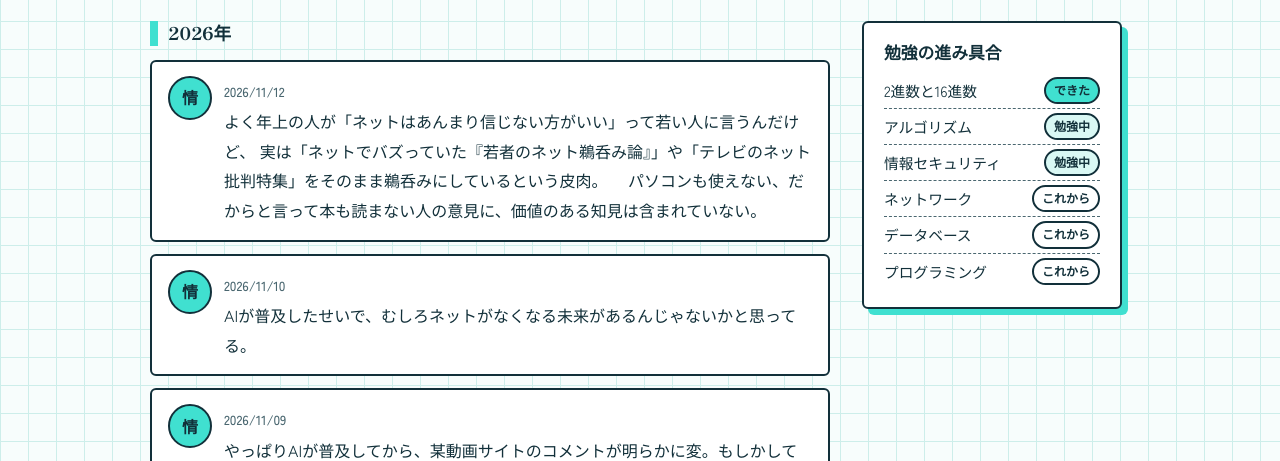
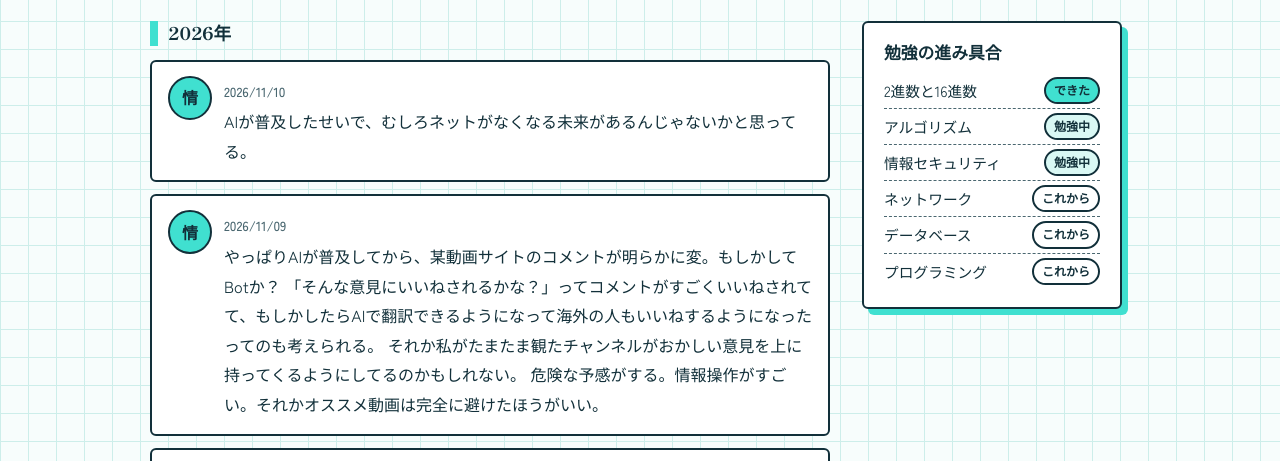
Before and after one commit to Azaleacreativeroom888/fan-information, a plain HTML site: page blog.html in a window 1280 px wide. Shown: the part 259-720 px from the top of the page. Drawn offline with Linux system fonts and the light colour scheme.

Commit message:
Delete a post about internet skepticism
Removed a post discussing skepticism towards the internet and its critics.

```diff
--- a/blog.html
+++ b/blog.html
@@ -125,13 +125,6 @@ footer ul{list-style:none;display:flex;gap:18px;justify-content:center;margin-bo
 
       <article class="post">
         <div class="avatar" aria-hidden="true">情</div>
-        <div><time datetime="2026-11-12">2026/11/12</time><p>よく年上の人が「ネットはあんまり信じない方がいい」って若い人に言うんだけど、
-          実は「ネットでバズっていた『若者のネット鵜呑み論』」や「テレビのネット批判特集」をそのまま鵜呑みにしているという皮肉。
-        　パソコンも使えない、だからと言って本も読まない人の意見に、価値のある知見は含まれていない。</p></div>
-      </article>
-
-      <article class="post">
-        <div class="avatar" aria-hidden="true">情</div>
         <div><time datetime="2026-11-10">2026/11/10</time><p>AIが普及したせいで、むしろネットがなくなる未来があるんじゃないかと思ってる。</p></div>
       </article>
 
```
